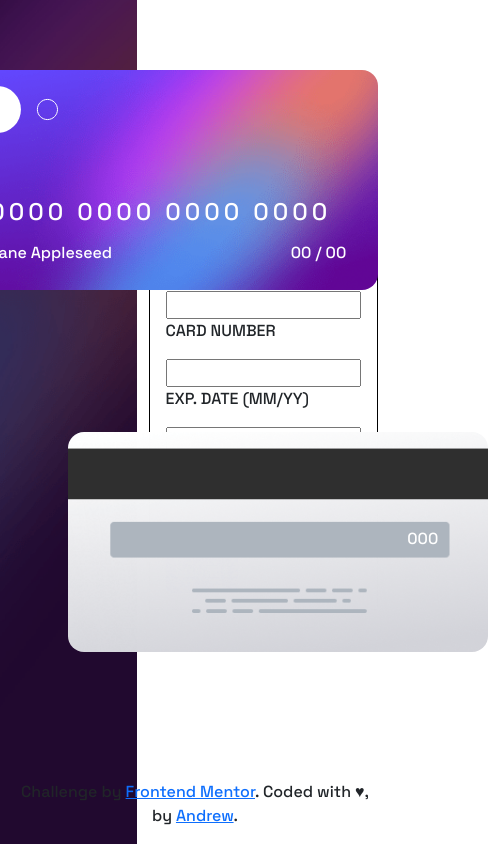
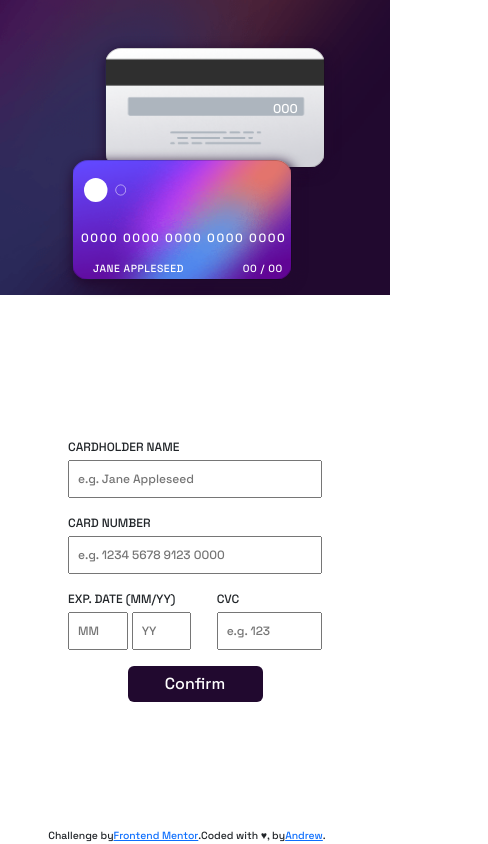
Before and after one commit to andrewfandy/interactive-card-details-form-main, a plain HTML site: page index.html in a window 390 px wide. Shown: the whole page, 488 px wide, since content can reach past the window. Drawn offline with nearby package versions, Linux system fonts and the light colour scheme.

Commit message:
Finishing design

```diff
--- a/index.html
+++ b/index.html
@@ -23,90 +23,89 @@
     <!-- Vanilla CSS -->
     <link rel="stylesheet" href="style.css" />
   </head>
-  <body class="vh-100">
-    <main class="min-vh-100 d-flex justify-content-between">
-      <section class="left-section">
-        <div class="cards-container">
-          <!-- FRONT CARD -->
-          <div class="cards front-card">
-            <div class="front-container">
-              <div class="card-logo">
-                <img src="images/card-logo.svg" alt="card-logo" />
+  <body class="min-vh-100">
+    <main class="vh-100 d-flex">
+      <div
+        class="left-section h-100 d-flex justify-content-center align-content-center"
+      >
+        <div class="container-fluid m-auto">
+          <div class="cards position-relative ms-auto">
+            <div class="front-card card p-3 position-absolute">
+              <div id="on-card-logo">
+                <img src="images/card-logo.svg" alt="" />
               </div>
-              <h1 id="card-number-show">0000 0000 0000 0000</h1>
-              <div class="card-info">
-                <span id="card-name"> Jane Appleseed </span>
-                <span id="card-date">
-                  <span id="card-month">00</span>
+              <h1>0000 0000 0000 0000 0000</h1>
+              <div class="cards-detail">
+                <span id="on-card-name">JANE APPLESEED</span>
+                <span id="on-card-date">
+                  <span id="on-card-month">00</span>
                   /
-                  <span id="card-year">00</span>
+                  <span id="on-card-year">00</span>
                 </span>
               </div>
             </div>
-          </div>
-
-          <!-- BACK CARD -->
-          <div class="cards back-card">
-            <div class="back-container">
-              <span id="cvv"> 000 </span>
+            <div class="back-card card p-3 position-absolute">
+              <span id="on-card-cvc">000</span>
             </div>
           </div>
         </div>
-      </section>
-
-      <section class="right-section">
+      </div>
+      <div
+        class="right-section h-100 d-flex justify-content-center align-content-center"
+      >
         <div
-          class="container-lg d-flex justify-content-center align-items-center"
+          class="wrapper d-flex flex-column justify-content-center align-content-center w-100 h-100"
         >
-          <div class="wrapper d-flex justify-content-center align-items-center">
-            <form action="">
-              <label for="card-holder-name">
-                <p>CARDHOLDER NAME</p>
+          <div class="container-lg">
+            <form
+              action=""
+              class="container-sm d-flex justify-content-center align-content-center flex-column p-5"
+            >
+              <label for="card-holder-name" class="field-label card-name">
+                <p class="mb-1">CARDHOLDER NAME</p>
                 <input
                   type="text"
-                  name="card-holder-name"
                   id="card-holder-name"
+                  placeholder="e.g. Jane Appleseed"
                 />
               </label>
-              <label for="card-holder-number">
-                <p>CARD NUMBER</p>
+              <label for="card-number" class="field-label card-number">
+                <p class="mb-1">CARD NUMBER</p>
                 <input
-                  type="text"
-                  name="card-holder-name"
-                  id="card-holder-name"
+                  type="number"
+                  id="card-number"
+                  placeholder="e.g. 1234 5678 9123 0000"
                 />
               </label>
-              <div class="card-date">
-                <label>
-                  <p>EXP. DATE (MM/YY)</p>
-                  <input
-                    type="text"
-                    name="card-holder-name"
-                    id="card-holder-name"
-                  />
-                  <input
-                    type="text"
-                    name="card-holder-name"
-                    id="card-holder-name"
-                  />
+              <div class="card-details d-flex w-100">
+                <label
+                  for="card-expired-date"
+                  class="field-label card-exp-detail d-flex flex-column"
+                >
+                  <span class="mb-1">EXP. DATE (MM/YY)</span>
+                  <div class="wrapper-input-detail d-flex gap-1">
+                    <input type="text" id="card-exp-mm" placeholder="MM" />
+                    <input type="text" id="card-exp-yy" placeholder="YY" />
+                  </div>
+                </label>
+                <label for="card-number" class="field-label card-cvc-detail">
+                  <p class="mb-1">CVC</p>
+                  <input type="number" id="card-cvc" placeholder="e.g. 123" />
                 </label>
               </div>
-              <label for="card-cvc">
-                <p>CVC</p>
-                <input type="text" name="card-cvc" id="card-cvc" />
-              </label>
-
-              <button class="btn btn-primary p-2">Submit</button>
+              <div class="btn btn-primary my-2 mx-auto">Confirm</div>
             </form>
           </div>
         </div>
-      </section>
+      </div>
     </main>
-    <footer class="fixed-bottom text-center p-3">
-      Challenge by
-      <a href="https://www.frontendmentor.io?ref=challenge" target="_blank"
-        >Frontend Mentor</a
-      >. Coded with &hearts;, by <a href="#">Andrew</a>.
+    <footer class="fixed-bottom">
+      <div class="wrapper-footer text-end mx-2">
+        <span> Challenge by </span>
+        <a href="https://www.frontendmentor.io?ref=challenge" target="_blank"
+          >Frontend Mentor</a
+        >.Coded with &hearts;, by <a href="#">Andrew</a>.
+      </div>
     </footer>
 
     <!-- BOOTSTRAP JS -->
--- a/style.css
+++ b/style.css
@@ -14,31 +14,30 @@
 }
 
 .left-section {
-  width: 35%;
-  height: 100vh;
+  width: 40%;
   background: url(images/bg-main-desktop.png);
   background-position: center center;
   background-repeat: no-repeat;
   background-size: cover;
-  display: flex;
-  justify-content: center;
-}
-
-.cards-container {
-  display: flex;
-  justify-content: center;
-  align-items: center;
-  flex-direction: column;
-  position: relative;
 }
 
 .cards {
-  padding: 1rem;
-  border-radius: 1rem;
-  position: absolute;
+  width: 10rem;
+  height: 10rem;
+}
+
+.cards h1,
+.cards span,
+#on-card-logo {
+  z-index: 3;
+  color: var(--white);
+}
+
+.card {
   width: 420px;
   height: 220px;
-  color: var(--white);
+  border-radius: 1rem;
+  box-shadow: 2px 3.5px 0.75rem 1.5px var(--very-dark-violet);
 }
 
 .front-card {
@@ -46,9 +45,32 @@
   background-position: center center;
   background-repeat: no-repeat;
   background-size: cover;
-  transform: translate(100px, 70px);
-  top: 0;
-  z-index: 1;
+  top: -100%;
+  left: 100%;
+  transform: translateX(-90%);
+}
+
+#on-card-logo {
+  left: 5%;
+  position: absolute;
+}
+.front-card h1 {
+  font-size: 1.5rem;
+  letter-spacing: 0.125rem;
+  top: 110px;
+  right: -19px;
+  position: absolute;
+  width: 100%;
+}
+
+.cards-detail {
+  display: flex;
+  justify-content: space-between;
+  letter-spacing: 0.035rem;
+  position: absolute;
+  top: 160px;
+  right: 10px;
+  width: 93%;
 }
 
 .back-card {
@@ -56,45 +78,172 @@
   background-position: center center;
   background-repeat: no-repeat;
   background-size: cover;
-  transform: translateY(120px);
+  bottom: -100%;
   left: 100%;
+  transform: translateX(-75%);
 }
 
-#card-number-show {
+#on-card-cvc {
   position: absolute;
-  font-size: 1.5rem;
-  letter-spacing: 0.25rem;
-  bottom: 0;
-  transform: translate(15px, -55px);
-}
-
-.card-info {
-  display: flex;
-  justify-content: space-between;
-  position: absolute;
-  bottom: 0;
-  transform: translate(15px, -25px);
-  width: 85%;
-}
-
-#cvv {
-  position: absolute;
-  top: 50px;
-  right: 0;
-  transform: translate(-50px, 45px);
+  top: 43%;
+  right: 12%;
 }
 
 .right-section {
-  width: 65%;
-  height: 100vh;
+  width: 60%;
 }
 
 .container-lg {
-  width: 100%;
-  height: 100vh;
+  width: 75%;
+}
+form {
+  margin: 0 3rem;
+  padding: 1rem;
 }
 
-.wrapper {
-  border: 1px solid black;
-  padding: 1rem;
+.field-label {
+  margin: 0.5rem;
 }
+
+.field-label input {
+  padding: 0.5rem;
+  width: 100%;
+}
+.wrapper-input-detail {
+}
+.field-label #card-exp-mm,
+.field-label #card-exp-yy {
+  width: 45%;
+}
+
+.field-label.card-cvc-detail {
+  flex-grow: 1;
+  width: 100%;
+}
+
+.card-cvc-detail #card-cvc {
+  justify-content: stretch;
+}
+
+.btn.btn-primary {
+  border: none;
+  text-align: center;
+  width: 50%;
+  background: var(--very-dark-violet);
+}
+@media screen and (max-width: 1025px) {
+  .back-card {
+    left: 120px;
+  }
+}
+
+@media screen and (max-width: 950px) {
+  body {
+    max-height: 100vh;
+  }
+  main {
+    flex-direction: column;
+  }
+  .left-section {
+    width: 100%;
+    max-height: 35%;
+  }
+  .right-section {
+    width: 100%;
+    max-height: 65vh;
+  }
+
+  .cards {
+    width: 5rem;
+    height: 5rem;
+    margin: auto;
+  }
+
+  .card {
+    width: 300px;
+    height: 150px;
+    left: 150px;
+    top: -75%;
+  }
+
+  .front-card {
+    z-index: 2;
+    top: 65%;
+  }
+  #on-card-logo img {
+    width: 75%;
+  }
+  .front-card h1 {
+    font-size: 0.95rem;
+    top: 95px;
+  }
+  .front-card .cards-detail {
+    font-size: 0.8rem;
+    top: 118px;
+    left: 20px;
+    width: 87%;
+  }
+  .back-card {
+    left: 140px;
+  }
+
+  #on-card-cvc {
+    font-size: 0.8rem;
+  }
+
+  .right-section {
+    font-size: 0.75rem;
+  }
+  .wrapper {
+    max-height: 100%;
+  }
+  .container-lg,
+  form {
+    width: 100vw;
+    /* background: #000; */
+  }
+  footer .wrapper-footer {
+    width: 100vw;
+    display: flex;
+    text-align: center;
+    justify-content: center;
+    font-size: 0.75rem;
+  }
+}
+
+@media screen and (max-width: 545px) {
+  .card {
+    width: 220px;
+    height: 120px;
+    left: 115px;
+    bottom: 0;
+  }
+  #on-card-logo {
+    width: 3.5em;
+  }
+  .front-card h1 {
+    letter-spacing: 0.1rem;
+    font-size: 0.75rem;
+    top: 70px;
+    left: 8px;
+  }
+  .front-card .cards-detail {
+    top: 100px;
+    font-size: 0.65rem;
+  }
+  .back-card {
+    font-size: 0.65rem;
+  }
+
+  footer .wrapper-footer {
+    font-size: 0.65rem;
+    padding-right: 2rem;
+  }
+}
+
+@media screen and (max-width: 330px) {
+  form > *,
+  .btn {
+    font-size: 0.5rem;
+  }
+}
```
Also changed, not shown: content.txt (+6 -4 lines).
